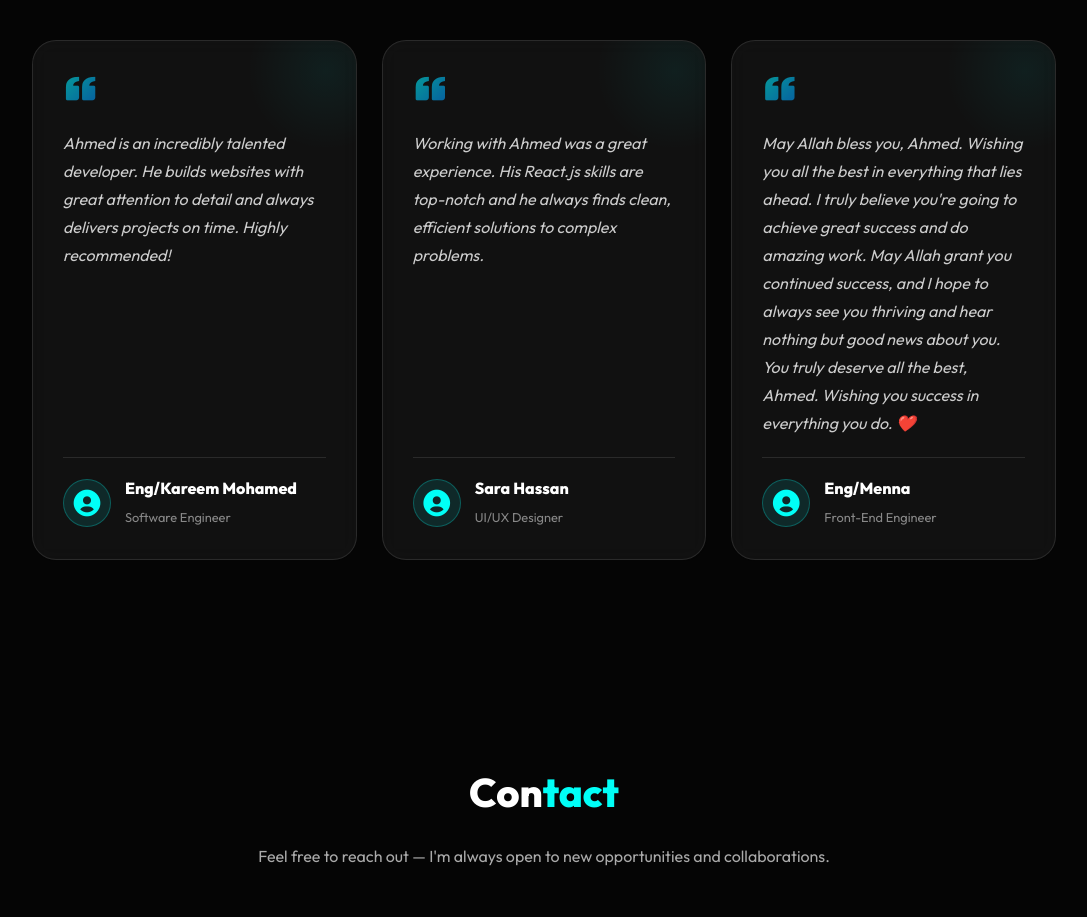
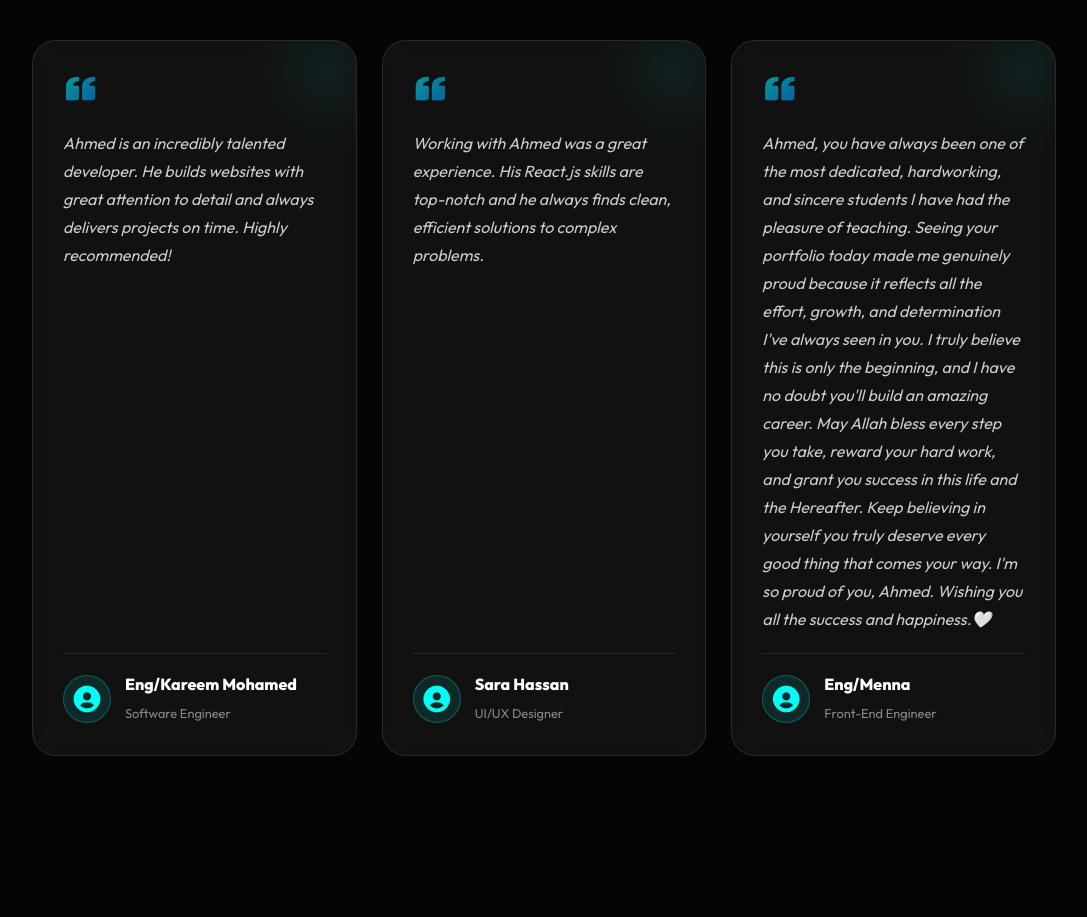
Before and after one commit to AHMEDEMAD84e/My-portfolio, a plain HTML site: page index.html in a window 1280 px wide. Shown: the part 3980-4897 px from the top of the page, without its empty margins (96-1183 px from the left). Drawn offline with nearby package versions, Linux system fonts and the light colour scheme.

Commit message:
Update index.html

```diff
--- a/index.html
+++ b/index.html
@@ -396,12 +396,11 @@
             <i class="bx bxs-quote-left"></i>
           </div>
           <p class="testimonial-text">
-           May Allah bless you, Ahmed. Wishing you all the best in everything that lies ahead.
-           I truly believe you're going to achieve great success and do amazing work.
-           May Allah grant you continued success,
-           and I hope to always see you thriving and hear nothing but good news about you.
-
-You truly deserve all the best, Ahmed. Wishing you success in everything you do. ❤️
+      Ahmed, you have always been one of the most dedicated, hardworking, and sincere students I have had the pleasure of teaching.
+            Seeing your portfolio today made me genuinely proud because it reflects all the effort, growth, and determination I've always seen in you.
+            I truly believe this is only the beginning, and I have no doubt you'll build an amazing career. May Allah bless every step you take, reward your hard work,
+            and grant you success in this life and the Hereafter. Keep believing in yourself you truly deserve every good thing that comes your way.
+            I'm so proud of you, Ahmed. Wishing you all the success and happiness.🤍
           </p>
           <!-- <div class="testimonial-stars">
             <i class="bx bxs-star"></i>
```
